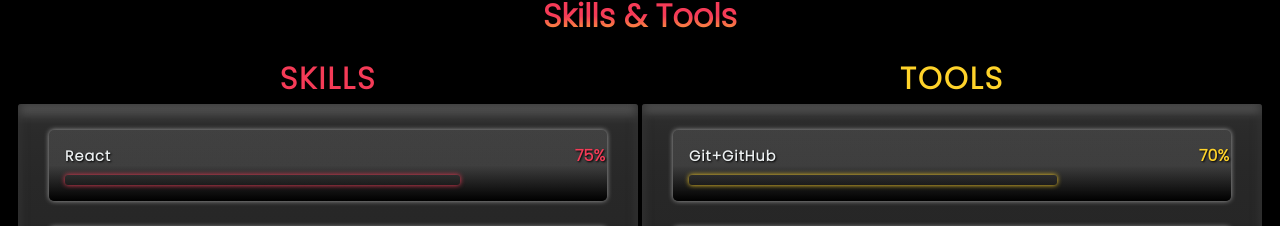
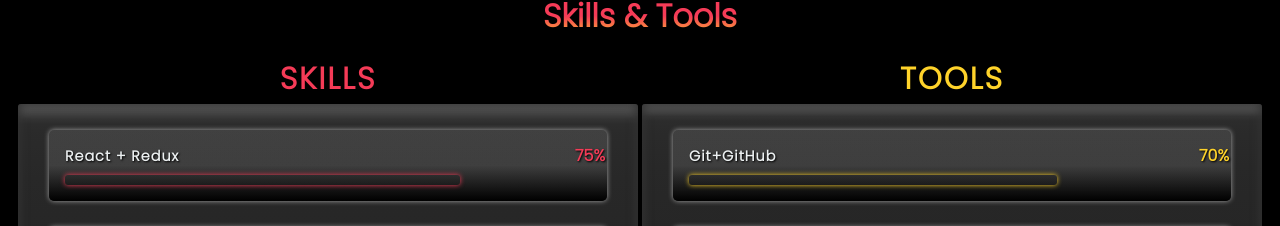
Before and after one commit to Yash-Netankar/My-Portfolio, a React (Create React App) app: page / in a window 1280 px wide. Shown: the part 1626-1852 px from the top of the page. Built offline with nearby package versions, Linux system fonts and the light colour scheme.

Commit message:
added 'redux' in skillset

```diff
--- a/src/components/Skills.jsx
+++ b/src/components/Skills.jsx
@@ -1,7 +1,7 @@
 import React from 'react'
 
 const Skills = () => {
-    let skills = ["React", "Node + Express", "MongoDB & MySql", "Vanilla JS", "PHP", "HTML & CSS + SASS"];
+    let skills = ["React + Redux", "Node + Express", "MongoDB & MySql", "Vanilla JS", "PHP", "HTML & CSS + SASS"];
     let skillProgress = [75, 70, 65, 80, 45, 85];
     let tools = ["Git+GitHub", "FireBase", "Contentful", "VS Code", "Heroku+Netlify"];
     let toolsProgress = [70, 60, 40, 75, 65];
```
